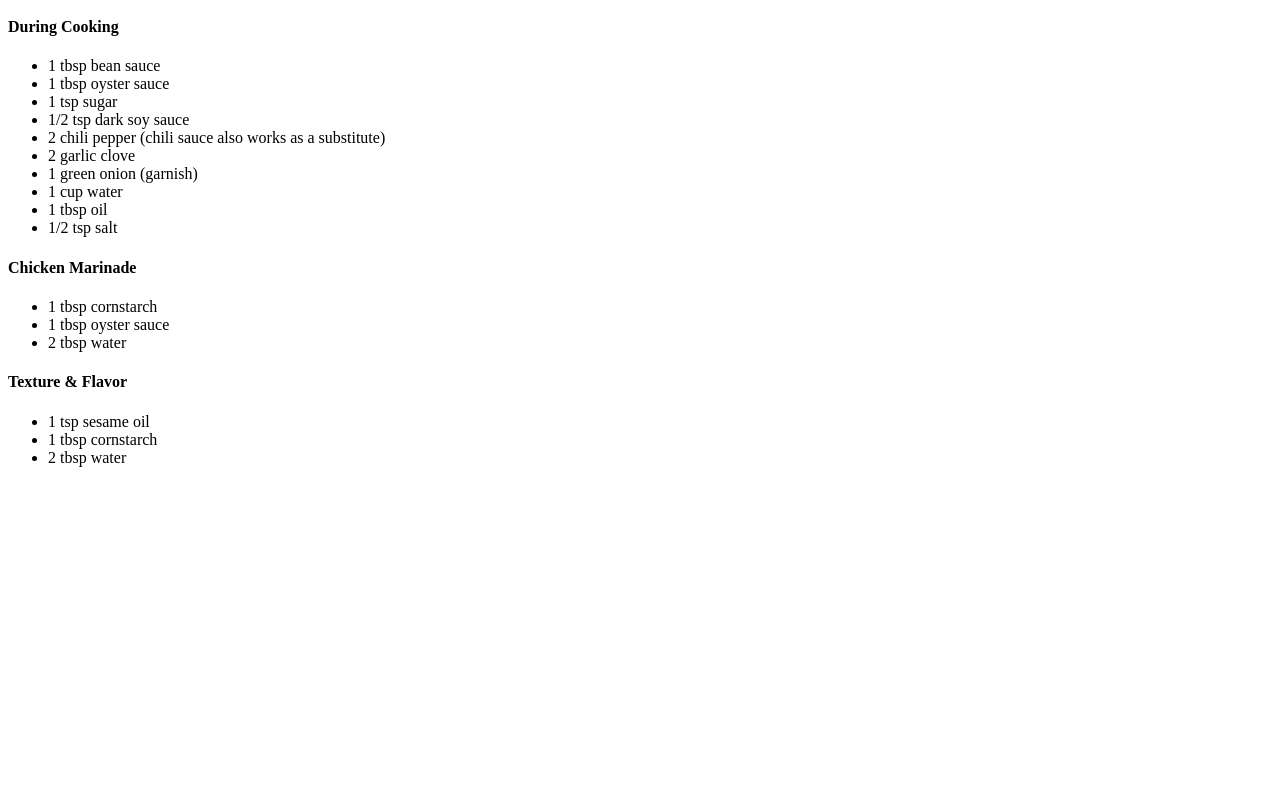
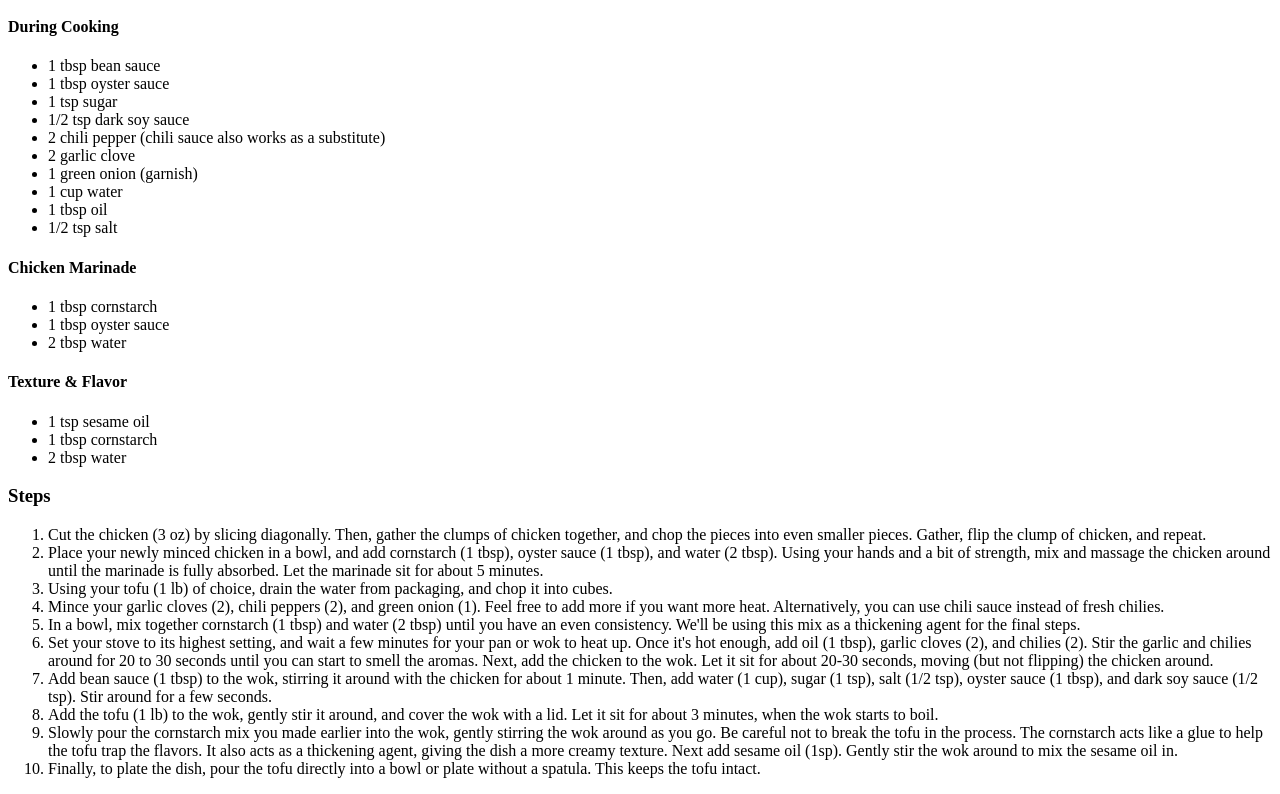
Before and after one commit to threenineseventwo/odin-recipes, a plain HTML site: page recipes/mapo-tofu.html in a window 1280 px wide. Shown: the part 992-1786 px from the top of the page. Before the commit the page ends 1475 px from the top, so only its background shows below. Drawn offline with Linux system fonts and the light colour scheme.

Commit message:
Add steps to cook mapo tofu

```diff
--- a/recipes/mapo-tofu.html
+++ b/recipes/mapo-tofu.html
@@ -41,5 +41,49 @@
                                     <li>1 tbsp cornstarch</li>
                                     <li>2 tbsp water</li>
                                 </ul>
+                        <h3>Steps</h3>
+                            <ol>
+                                <li>Cut the chicken (3 oz) by slicing diagonally.
+                                Then, gather the clumps of chicken together, and
+                                chop the pieces into even smaller pieces. Gather,
+                                flip the clump of chicken, and repeat.</li>
+                                <li>Place your newly minced chicken in a bowl, and add
+                                cornstarch (1 tbsp), oyster sauce (1 tbsp), and water
+                                (2 tbsp). Using your hands and a bit of strength, mix
+                                and massage the chicken around until the marinade is
+                                fully absorbed. Let the marinade sit for about 5 minutes.</li>
+                                <li>Using your tofu (1 lb) of choice, drain the water from
+                                packaging, and chop it into cubes.</li>
+                                <li>Mince your garlic cloves (2), chili peppers (2),
+                                and green onion (1). Feel free to add more if you want
+                                more heat. Alternatively, you can use chili sauce instead
+                                of fresh chilies.</li>
+                                <li>In a bowl, mix together cornstarch (1 tbsp) and water
+                                (2 tbsp) until you have an even consistency. We'll be using
+                                this mix as a thickening agent for the final steps.</li>
+                                <li>Set your stove to its highest setting, and wait a few
+                                minutes for your pan or wok to heat up. Once it's hot enough,
+                                add oil (1 tbsp), garlic cloves (2), and chilies (2). Stir
+                                the garlic and chilies around for 20 to 30 seconds until you
+                                can start to smell the aromas. Next, add the chicken to the wok.
+                                Let it sit for about 20-30 seconds, moving (but not flipping)
+                                the chicken around.</li>
+                                <li>Add bean sauce (1 tbsp) to the wok, stirring it around
+                                with the chicken for about 1 minute. Then, add water (1 cup),
+                                sugar (1 tsp), salt (1/2 tsp), oyster sauce (1 tbsp), and
+                                dark soy sauce (1/2 tsp). Stir around for a few seconds.</li>
+                                <li>Add the tofu (1 lb) to the wok, gently stir it around,
+                                and cover the wok with a lid. Let it sit for about 3 minutes,
+                                when the wok starts to boil.</li>
+                                <li>Slowly pour the cornstarch mix you made earlier into the wok,
+                                gently stirring the wok around as you go. Be careful not to break
+                                the tofu in the process. The cornstarch acts like a glue to help
+                                the tofu trap the flavors. It also acts as a thickening agent,
+                                giving the dish a more creamy texture. Next add sesame oil (1sp).
+                                Gently stir the wok around to mix the sesame oil in.</li>
+                                <li>Finally, to plate the dish, pour the tofu directly into
+                                a bowl or plate without a spatula. This keeps the tofu intact.</li>
+
+
     </body>
 </html>
```
